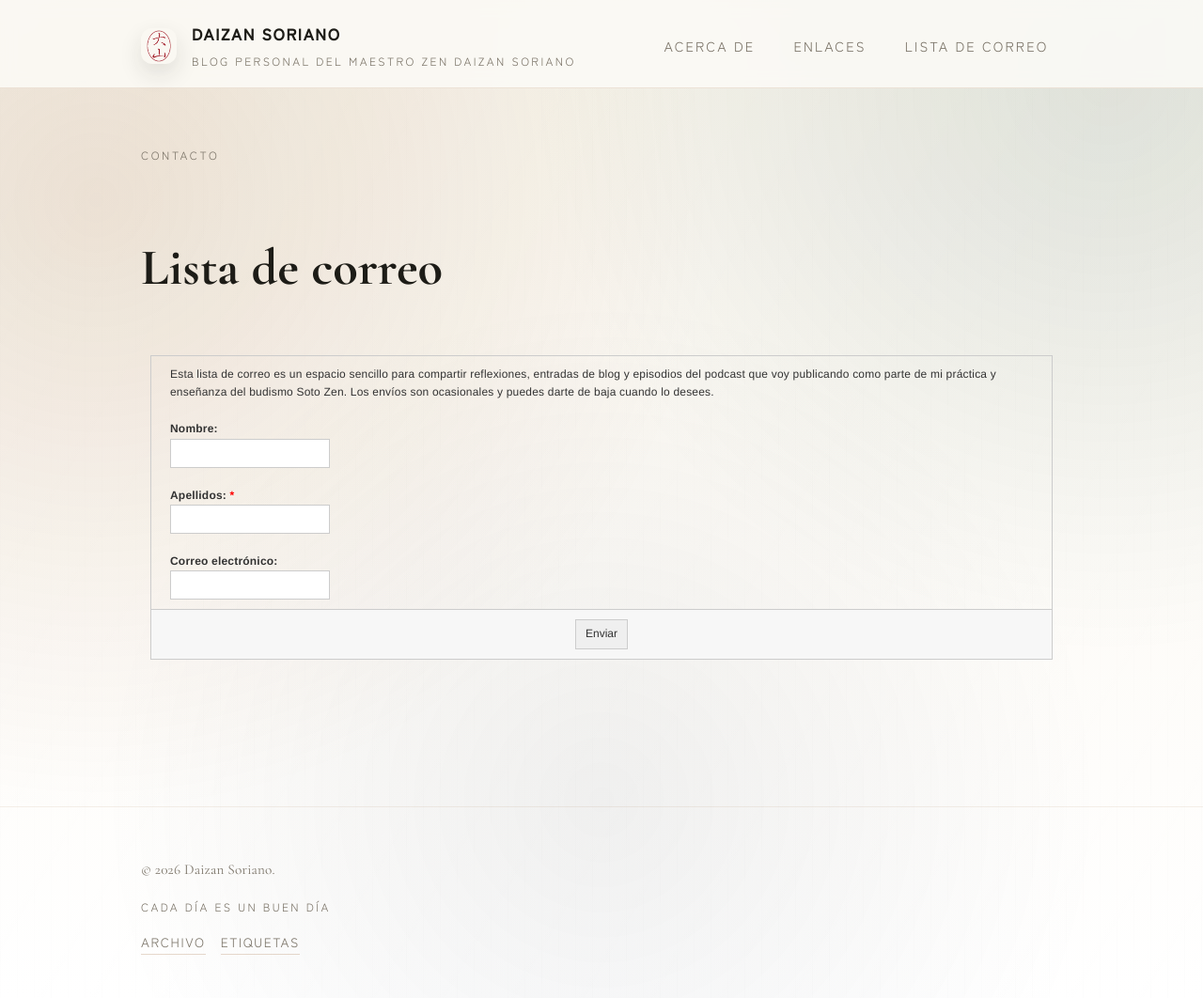
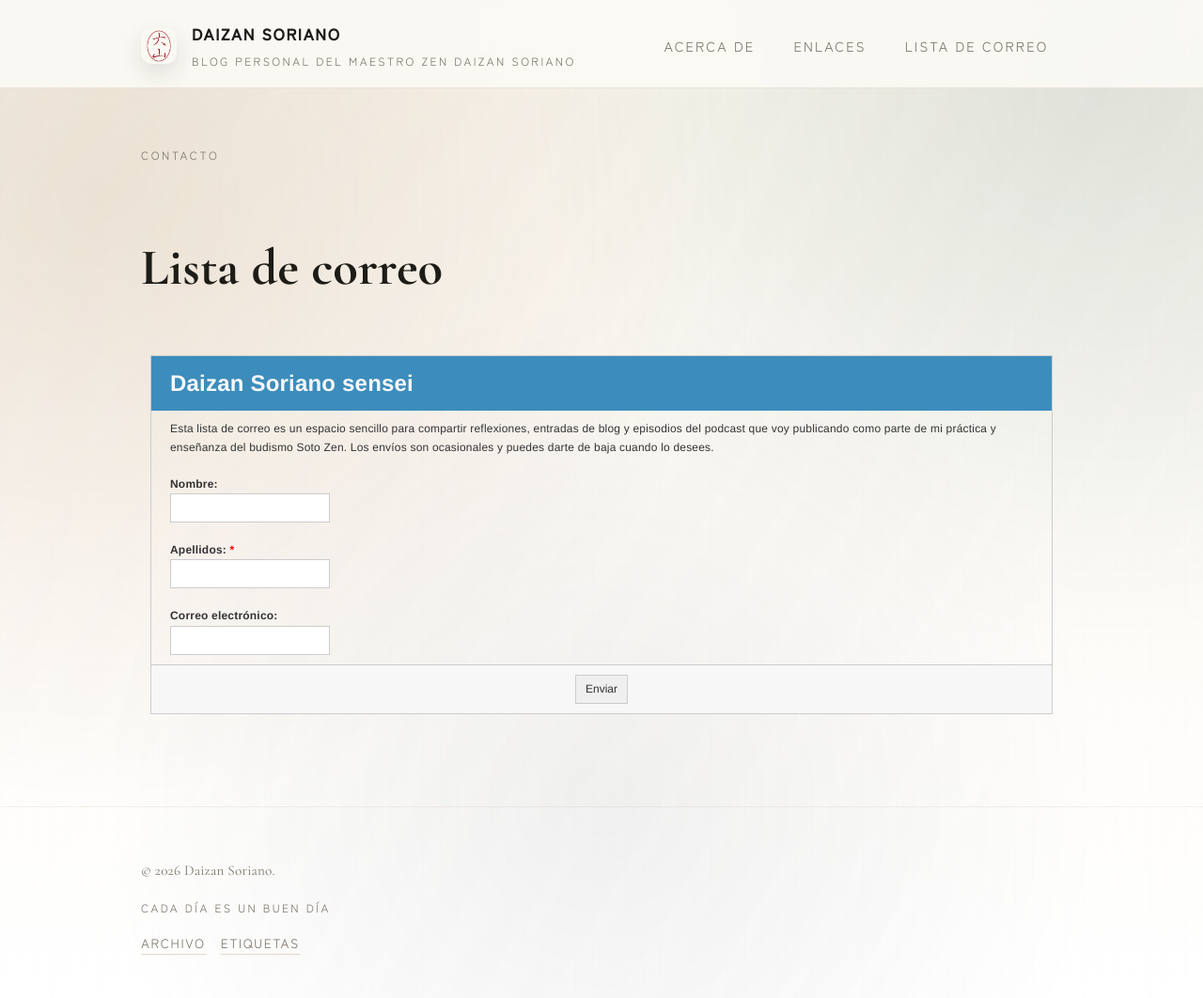
Before and after one commit to sasogu/daizansoriano, a Jekyll site: the page built from lista-correo.md, in a window 1280 px wide and 1064 px high. Shown: the whole window at 94% size. Built offline with Jekyll 4.4.1, drawn with Linux system fonts in a browser that asks for light colours.

```diff
--- a/lista-correo.md
+++ b/lista-correo.md
@@ -121,8 +121,8 @@ permalink: /lista-correo/
       }
     </style>
 
-    <form id="WebToLeadForm" action="https://caminomedio.sinergiacrm.org/index.php?entryPoint=stic_Web_Forms_saveRecaptcha" method="POST" name="WebToLeadForm">
-
+    <form id="WebToLeadForm" action="https://caminomedio.sinergiacrm.org/index.php?entryPoint=WebToPersonCapture" method="POST" name="WebToLeadForm">
+      <h2>Daizan Soriano sensei</h2>
       <p>Esta lista de correo es un espacio sencillo para compartir reflexiones, entradas de blog y episodios del podcast que voy publicando como parte de mi práctica y enseñanza del budismo Soto Zen. Los envíos son ocasionales y puedes darte de baja cuando lo desees.</p>
       <div class="row">
         <div class="col"><label>Nombre: </label><input name="first_name" id="first_name" type="text" /></div>
@@ -147,8 +147,9 @@ permalink: /lista-correo/
       <input name="redirect_url" id="redirect_url" type="hidden" value="http://daizansoriano.com" />
       <input name="assigned_user_id" id="assigned_user_id" type="hidden" value="00000f0b-aea0-cbf0-db07-682dc6e0639d" />
       <input name="moduleDir" id="moduleDir" type="hidden" value="Leads" />
-      <input type="hidden" id="redirect_ko_url" name="redirect_ko_url" value="" />
     </form>
+
+    <div class="notranslate" style="all: initial;">&nbsp;</div>
 
     <script type="text/javascript">
       // STIC-custom 20211122 - jch - Avoid multiple submission
```
Also changed, not shown: other parts of lista-correo.md (+3 -0 lines), enlaces.md (+1 -1 lines).
